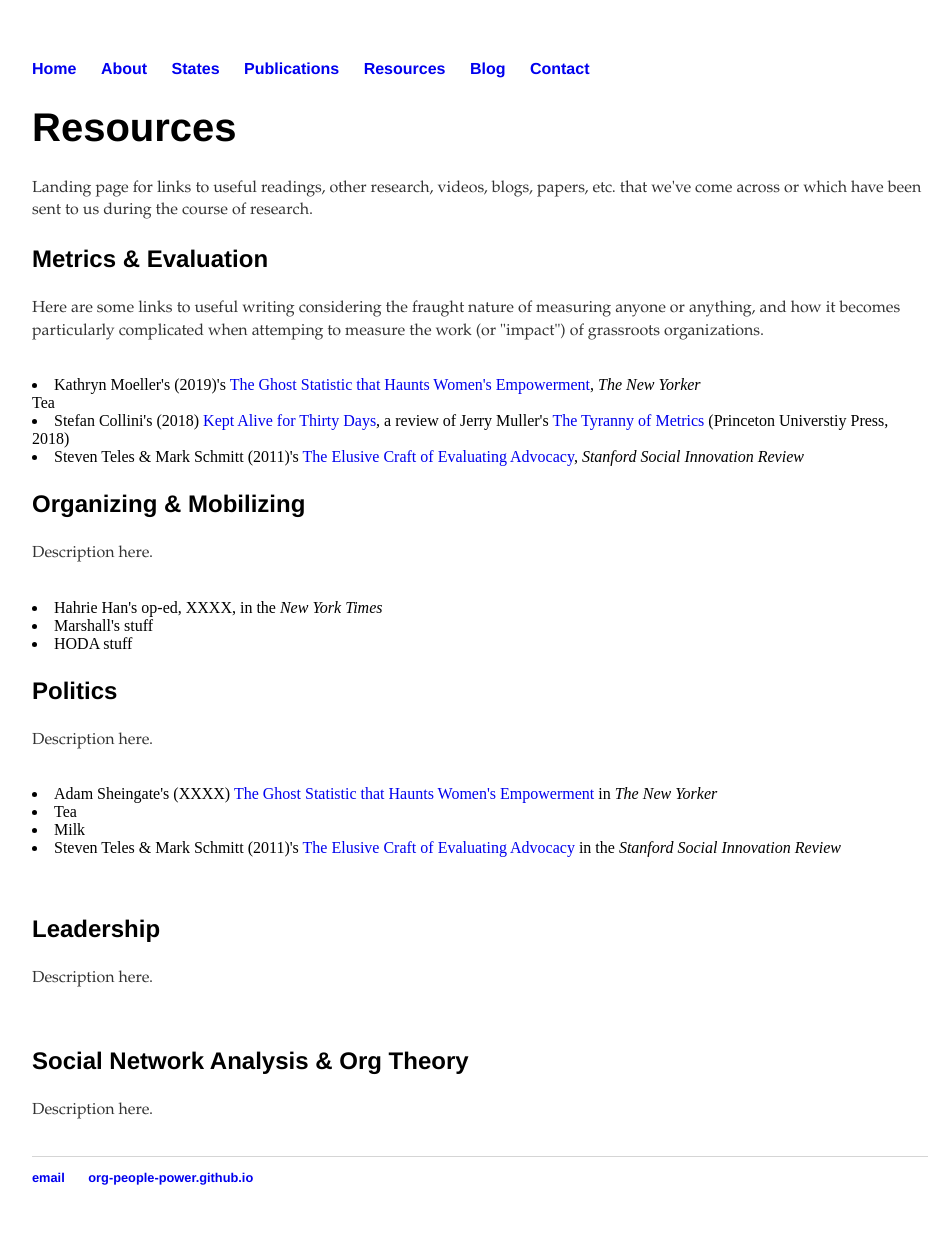
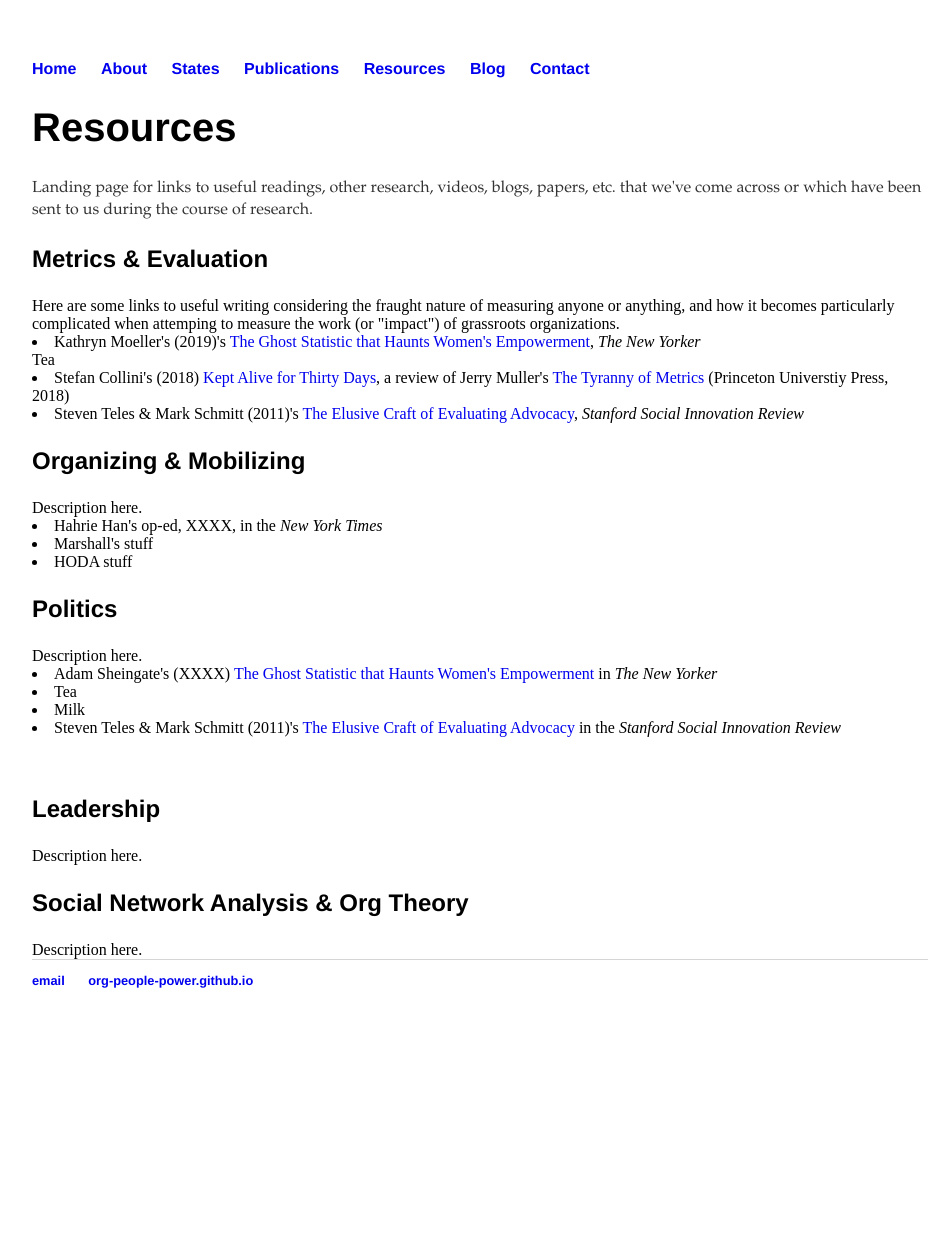
Before and after one commit to org-people-power/org-people-power.github.io, a Jekyll site: the page built from resources/index.html, in a window 1280 px wide. Shown: the whole page, without its empty margins (160-1111 px from the left). Built offline with Jekyll 4.4.1, drawn with Linux system fonts in a browser that asks for light colours; after the commit the page ends 1048 px from its top, so only the background shows below that.

```diff
--- a/resources/index.html
+++ b/resources/index.html
@@ -9,20 +9,19 @@ title: Resources
 <p>Landing page for links to useful readings, other research, videos, blogs, papers, etc. that we've come across or which have been sent to us during the course of research.</p>
 
 <h3>Metrics & Evaluation</h3>
-<p> Here are some links to useful writing considering the fraught nature of measuring anyone or anything, and how it becomes particularly complicated when attemping to measure the work (or "impact") of grassroots organizations.</p> <br>
+Here are some links to useful writing considering the fraught nature of measuring anyone or anything, and how it becomes particularly complicated when attemping to measure the work (or "impact") of grassroots organizations.
 <li> Kathryn Moeller's (2019)'s <a href="https://www.newyorker.com/science/elements/the-ghost-statistic-that-haunts-womens-empowerment">The Ghost Statistic that Haunts Women's Empowerment</a>,<i> The New Yorker</i></li>Tea
 <li> Stefan Collini's (2018) <a href="https://www.lrb.co.uk/v40/n21/stefan-collini/kept-alive-for-thirty-days">Kept Alive for Thirty Days</a>, a review of Jerry Muller's <a href="https://www.amazon.com/dp/B07K458MZG/ref=dp-kindle-redirect?_encoding=UTF8&btkr=1">The Tyranny of Metrics</a> (Princeton Universtiy Press, 2018)</li>
 <li> Steven Teles & Mark Schmitt (2011)'s <a href="https://ssir.org/articles/entry/the_elusive_craft_of_evaluating_advocacy">The Elusive Craft of Evaluating Advocacy</a>,<i> Stanford Social Innovation Review</i></li>
-</p>
 <h3>Organizing & Mobilizing</h3>
-<p> Description here.</p><br>
+Description here.
 <ul.c>
 	<li> Hahrie Han's op-ed, XXXX, in the <i> New York Times </i></li>
 	<li> Marshall's stuff</li>
 	<li> HODA stuff</li>
 </ul.c>
 <h3>Politics</h3>
-<p> Description here.</p><br>
+Description here.
 <ul.c>
 	<li> Adam Sheingate's (XXXX) <a href="https://www.newyorker.com/science/elements/the-ghost-statistic-that-haunts-womens-empowerment">The Ghost Statistic that Haunts Women's Empowerment</a> in <i>The New Yorker</i></li>
 	<li>Tea</li>
@@ -30,10 +29,8 @@ title: Resources
 	<li>Steven Teles & Mark Schmitt (2011)'s <a href="https://ssir.org/articles/entry/the_elusive_craft_of_evaluating_advocacy">The Elusive Craft of Evaluating Advocacy</a> in the <i>Stanford Social Innovation Review</i></li></p>
 </ul.c>
 	<br>
-<h3> Leadership </h3>
-<p> Description here. </p>
-	<br>
+<h3>Leadership</h3>
+Description here.
 <h3> Social Network Analysis & Org Theory </h3>
-<p> Description here. </p>
-	<br>
+Description here.
 </div><!-- /.blurb -->
```
